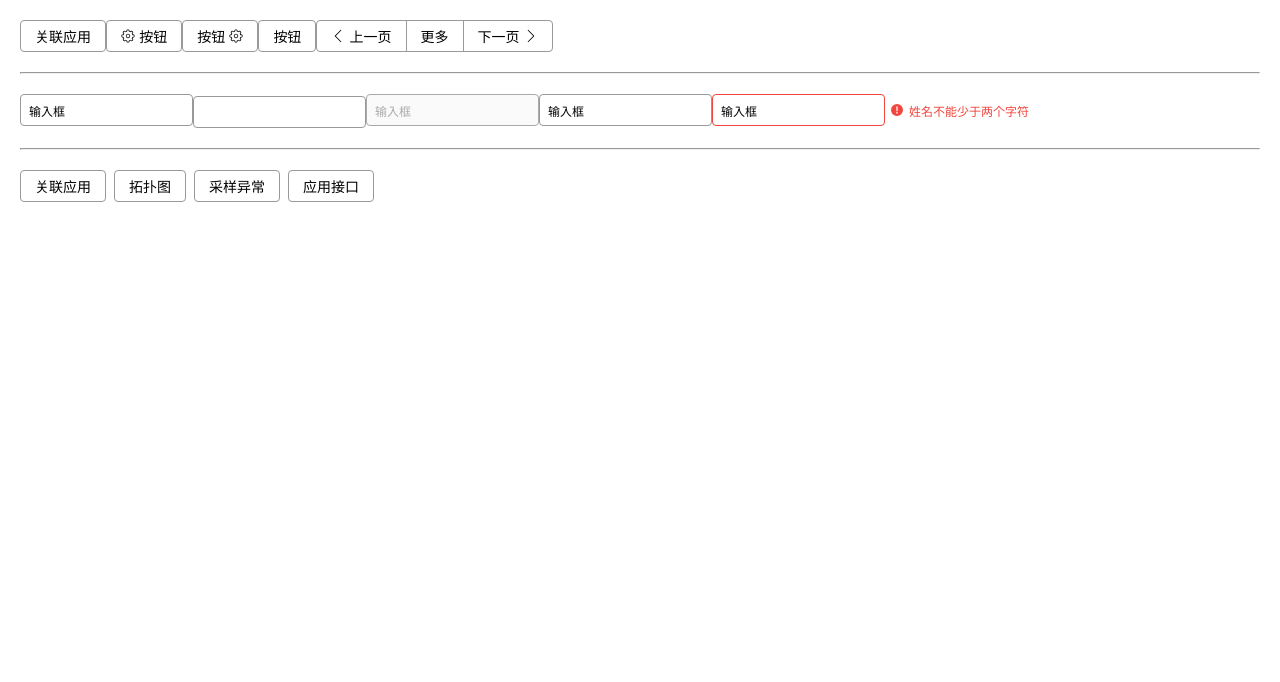
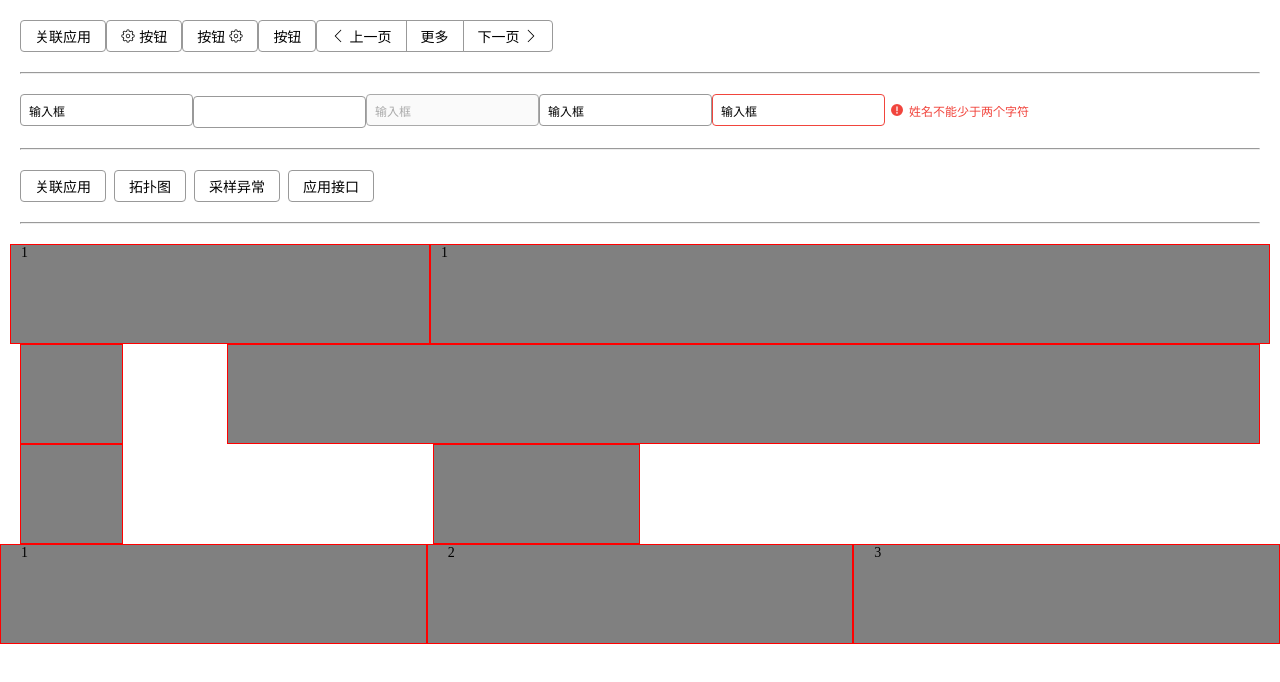
Before and after one commit to lanlirong/easy-ui, a Vue app: page / in a window 1280 px wide. Shown: the top 682 px of the page. Built offline with nearby package versions, Linux system fonts and the light colour scheme.

Commit message:
栅格的编写

```diff
--- /dev/null
+++ b/src/components/col.vue
@@ -0,0 +1,47 @@
+<template>
+    <div class="col" :style="{paddingRight: gutter/2+'px', paddingLeft: gutter/2+'px'}" :class="[span&&`col-${span}`, offset&&`offset-${offset}`]">
+        <slot></slot>
+    </div>
+</template>
+
+<script>
+    export default {
+        name: 'eCol',
+        props: {
+            span: {
+                type:  [Number, String]
+            },
+            offset: {
+                type: [Number, String]
+            }
+
+        },
+        data() {
+            return{
+                gutter: 0
+            }
+        }
+    }
+</script>
+
+<style lang="scss" scoped>
+.col {
+    height: 100px;
+    background: grey;
+    width: 50%;
+    border: 1px solid red;
+
+    $class-prefix: col-;
+    @for $n from 1 through 24 {
+        &.#{$class-prefix}#{$n} {
+            width: ($n/24)*100%;
+        }
+    }
+    $class-prefix: offset-;
+    @for $n from 1 through 24 {
+        &.#{$class-prefix}#{$n} {
+            margin-left: ($n/24)*100%;
+        }
+    }
+}
+</style>
--- /dev/null
+++ b/src/components/row.vue
@@ -0,0 +1,30 @@
+<template>
+    <div class="row" :style="{marginLeft: -gutter/2 + 'px', marginRight: -gutter/2+'px'}">
+        <slot></slot>
+    </div>
+</template>
+
+<script>
+    export default {
+        name: 'eRow',
+        props: {
+            gutter: {
+                type: [Number,String]
+            }
+        },
+        data() {
+            return{}
+        },
+        mounted() {
+            this.$children.forEach(item =>{
+                item.gutter = this.gutter
+            })
+        }
+    }
+</script>
+
+<style lang="scss" scoped>
+    .row {
+        display: flex;
+    }
+</style>
--- a/src/views/Home.vue
+++ b/src/views/Home.vue
@@ -36,6 +36,24 @@
       <e-button style="margin-right: 8px">
         应用接口
       </e-button>
+    <hr>
+    <e-row gutter="20">
+      <e-col span="8" >1</e-col>
+      <e-col span="16" >1</e-col>
+    </e-row>
+    <e-row>
+      <e-col span="2"></e-col>
+      <e-col span="20" offset="2"></e-col>
+    </e-row>
+    <e-row>
+      <e-col span="2"></e-col>
+      <e-col span="4" offset="6"></e-col>
+    </e-row>
+    <e-row gutter="40">
+      <e-col>1</e-col>
+      <e-col>2</e-col>
+      <e-col>3</e-col>
+    </e-row>
   </div>
 </template>
 
@@ -46,13 +64,12 @@
 import eButton from "@/components/button.vue";
 import eButtonGroup from "@/components/button-group.vue";
 import eInput from "@/components/input.vue";
-
-// Vue.component('e-button', Button)
-// Vue.component('e-icon', Icon)
+import eRow from "@/components/row.vue";
+import eCol from "@/components/col.vue";
 export default {
   name: "Home",
   components: {
-    eButton, eButtonGroup,eInput
+    eButton, eButtonGroup,eInput,eRow, eCol
   },
   data(){
     return {
```
